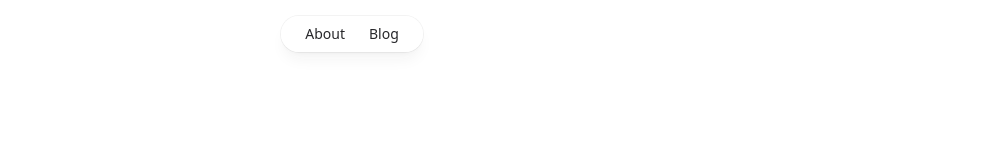
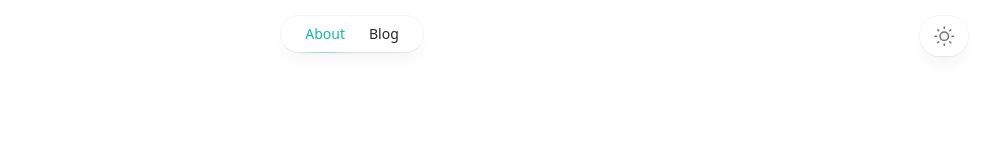
Before and after one commit to marosmola/blog, a Nuxt app in the folder app/blog/: page / in a window 1280 px wide. Shown: the top 152 px of the page, without its empty margins (288-1280 px from the left). Built offline with nearby package versions, Linux system fonts and the light colour scheme.

Commit message:
Add dark mode switch, update styles

```diff
--- a/app/blog/components/Header.vue
+++ b/app/blog/components/Header.vue
@@ -4,23 +4,71 @@
     <div class="flex flex-1 justify-end md:justify-center">
       <nav class="pointer-events-auto">
         <ul
-          class="flex rounded-full bg-white/90 px-3 text-sm font-medium text-zinc-800 shadow-lg shadow-zinc-800/5 ring-1 ring-zinc-900/5">
+          class="flex rounded-full bg-white/90 px-3 text-sm font-medium text-zinc-800 shadow-lg shadow-zinc-800/5 ring-1 ring-zinc-900/5 backdrop-blur dark:bg-zinc-800/90 dark:text-zinc-200 dark:ring-white/10">
           <li v-for="(el, idx) in navigation" :key="idx">
             <nuxt-link
               class="relative block px-3 py-2 transition hover:text-teal-500 dark:hover:text-teal-400"
-              :to="el.href">
+              :to="el.href"
+              active-class="text-teal-500">
               {{ el.name }}
+              <!-- only active link -->
+              <span
+                v-if="el.href == route.path"
+                class="absolute inset-x-1 -bottom-px h-px bg-gradient-to-r from-teal-500/0 via-teal-500/40 to-teal-500/0 dark:from-teal-400/0 dark:via-teal-400/40 dark:to-teal-400/0"></span>
             </nuxt-link>
           </li>
         </ul>
       </nav>
     </div>
-    <div class="flex flex-1 justify-end"></div>
+    <div class="flex flex-1 justify-end">
+      <div>
+        <button
+          @click="switchMode"
+          class="group mx-6 rounded-full bg-white/90 px-3 py-2 shadow-lg shadow-zinc-800/5 ring-1 ring-zinc-900/5 backdrop-blur transition dark:bg-zinc-800/90 dark:ring-white/10 dark:hover:ring-white/20">
+          <svg
+            viewBox="0 0 24 24"
+            stroke-width="1.5"
+            stroke-linecap="round"
+            stroke-linejoin="round"
+            aria-hidden="true"
+            class="h-6 w-6 fill-zinc-100 stroke-zinc-500 transition group-hover:fill-zinc-200 group-hover:stroke-zinc-700 dark:hidden [@media(prefers-color-scheme:dark)]:fill-teal-50 [@media(prefers-color-scheme:dark)]:stroke-teal-500 [@media(prefers-color-scheme:dark)]:group-hover:fill-teal-50 [@media(prefers-color-scheme:dark)]:group-hover:stroke-teal-600">
+            <path
+              d="M8 12.25A4.25 4.25 0 0 1 12.25 8v0a4.25 4.25 0 0 1 4.25 4.25v0a4.25 4.25 0 0 1-4.25 4.25v0A4.25 4.25 0 0 1 8 12.25v0Z"></path>
+            <path
+              d="M12.25 3v1.5M21.5 12.25H20M18.791 18.791l-1.06-1.06M18.791 5.709l-1.06 1.06M12.25 20v1.5M4.5 12.25H3M6.77 6.77 5.709 5.709M6.77 17.73l-1.061 1.061"
+              fill="none"></path>
+          </svg>
+          <svg
+            viewBox="0 0 24 24"
+            aria-hidden="true"
+            class="hidden h-6 w-6 fill-zinc-700 stroke-zinc-500 transition dark:block [@media(prefers-color-scheme:dark)]:group-hover:stroke-zinc-400 [@media_not_(prefers-color-scheme:dark)]:fill-teal-400/10 [@media_not_(prefers-color-scheme:dark)]:stroke-teal-500">
+            <path
+              d="M17.25 16.22a6.937 6.937 0 0 1-9.47-9.47 7.451 7.451 0 1 0 9.47 9.47ZM12.75 7C17 7 17 2.75 17 2.75S17 7 21.25 7C17 7 17 11.25 17 11.25S17 7 12.75 7Z"
+              stroke-width="1.5"
+              stroke-linecap="round"
+              stroke-linejoin="round"></path>
+          </svg>
+        </button>
+      </div>
+    </div>
   </div>
-
 </template>
 
-<script setup>
+<script setup lang="ts">
+import { defineProps, toRef } from "vue"
+
+const props = defineProps({
+  dark: Boolean,
+})
+const emit = defineEmits(["update:dark"])
+const dark = toRef(props, "dark")
+
+const route = useRoute()
+
+function switchMode() {
+  emit("update:dark", !dark.value)
+}
+
 const navigation = [
   { name: "About", href: "/" },
   { name: "Blog", href: "/blog" },
--- a/app/blog/layouts/default.vue
+++ b/app/blog/layouts/default.vue
@@ -1,9 +1,26 @@
 <template>
-  <div class="flex min-h-screen w-full">
-    <div class="relative flex w-full flex-col">
-      <Header />
+  <div v-bind:class="{ dark: dark }" class="flex min-h-screen w-full ">
+    <div class="relative flex w-full flex-col dark:bg-zinc-800">
+      <Header :dark="dark" @update:dark="updateDarkValue" />
       <slot />
       <Footer />
     </div>
   </div>
 </template>
+
+
+<script setup lang="ts">
+const dark = ref<Boolean>(false)
+
+function updateDarkValue(value: Boolean): void {
+  dark.value = value;
+}
+
+onMounted(() => {
+  if (localStorage.theme === 'dark' || (!('theme' in localStorage) && window.matchMedia('(prefers-color-scheme: dark)').matches)) {
+    dark.value = true
+  } else {
+    dark.value = false
+  }
+})
+</script>
--- a/app/blog/pages/blog/index.vue
+++ b/app/blog/pages/blog/index.vue
@@ -1,16 +1,16 @@
 <template>
   <div class="mx-auto mt-24 max-w-2xl px-6">
-    <h2 class="text-3xl font-bold tracking-tight text-zinc-800">
+    <h2 class="text-3xl font-bold tracking-tight text-zinc-800 dark:text-zinc-100">
       Writing on software design, software development and software
       architecture.
     </h2>
-    <p class="mt-2 text-lg leading-8 text-zinc-600">
+    <p class="mt-2 text-lg leading-8 text-zinc-600 dark:text-zinc-400">
       Here, you can explore my in-depth insights on programming, leadership,
       product design, and various other topics. These thoughts are organized
       chronologically for your convenience.
     </p>
     <div
-      class="mt-10 space-y-16 border-t border-gray-200 pt-10 sm:mt-16 sm:pt-16">
+      class="mt-10 space-y-16 border-t border-gray-200 pt-10 sm:mt-16 sm:pt-16 dark:border-zinc-700/40">
       <article
         v-for="post in posts"
         :key="post.id"
@@ -22,14 +22,14 @@
         </div>
         <div class="group relative">
           <h3
-            class="mt-3 text-lg font-semibold leading-6 text-zinc-800 group-hover:text-gray-600">
-            <a :href="post.href">
+            class="mt-3 text-lg font-semibold leading-6 text-zinc-800 group-hover:text-gray-600 dark:text-zinc-100">
+            <nuxt-link :to="post.href">
               <span class="absolute inset-0" />
               {{ post.title }}
-            </a>
+            </nuxt-link>
           </h3>
           <p
-            class="mt-5 line-clamp-3 text-sm leading-6 text-gray-600">
+            class="mt-5 line-clamp-3 text-sm leading-6 text-gray-600 dark:text-zinc-400">
             {{ post.description }}
           </p>
         </div>
--- a/app/blog/pages/index.vue
+++ b/app/blog/pages/index.vue
@@ -1,9 +1,9 @@
 <template>
   <div class="mx-auto mt-24 max-w-2xl px-6">
-    <h1 class="text-4xl font-bold tracking-tight text-zinc-800">
+    <h1 class="text-4xl font-bold tracking-tight text-zinc-800 dark:text-zinc-100">
       I’m Marek. I live in Košice city, where I design innovative solutions.
     </h1>
-    <div class="mt-6 space-y-7 text-base text-zinc-600">
+    <div class="mt-6 space-y-7 text-base text-zinc-600 dark:text-zinc-400">
       <p>
         With over 5 years in software development and a recent role as an
         Architect, I've led small development teams in designing and
--- a/app/blog/tailwind.config.js
+++ b/app/blog/tailwind.config.js
@@ -14,5 +14,6 @@ export default {
     // },
     extend: {},
   },
+  darkMode: 'class',
   plugins: [],
 }
```
